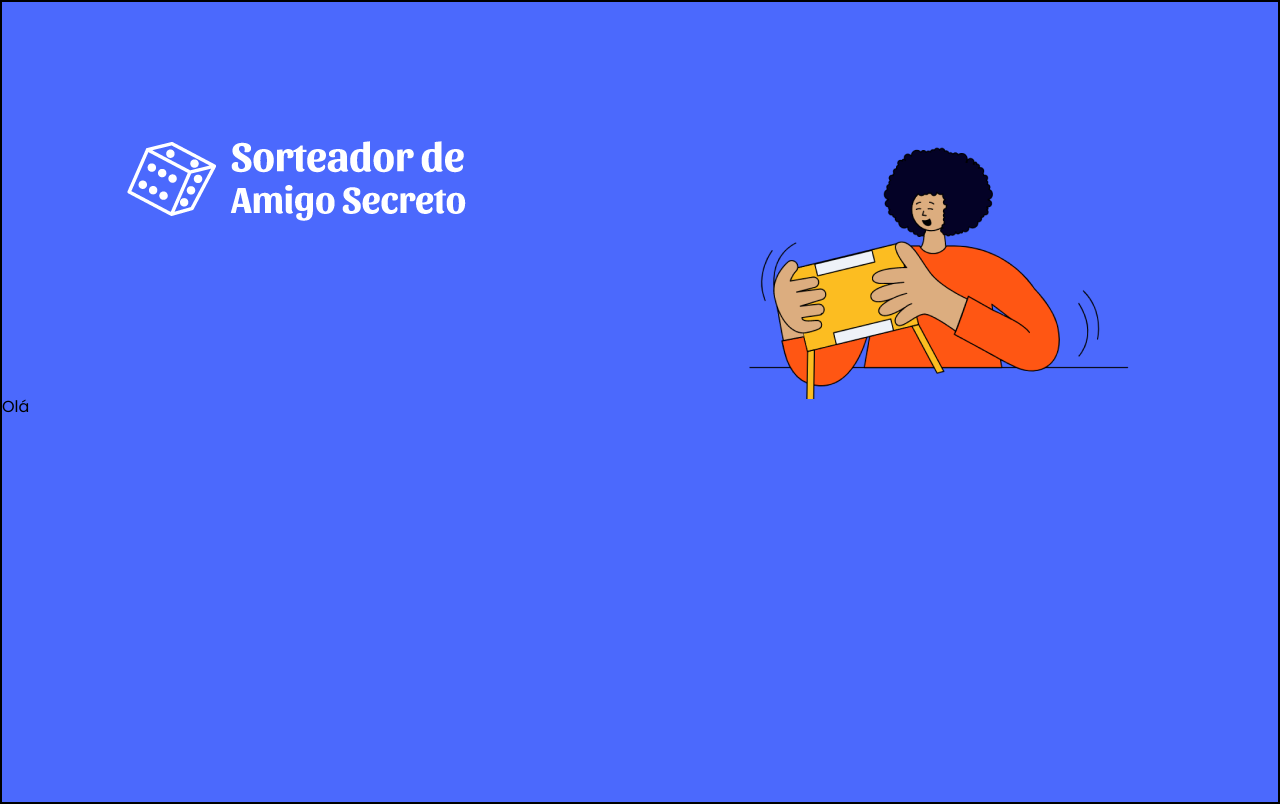
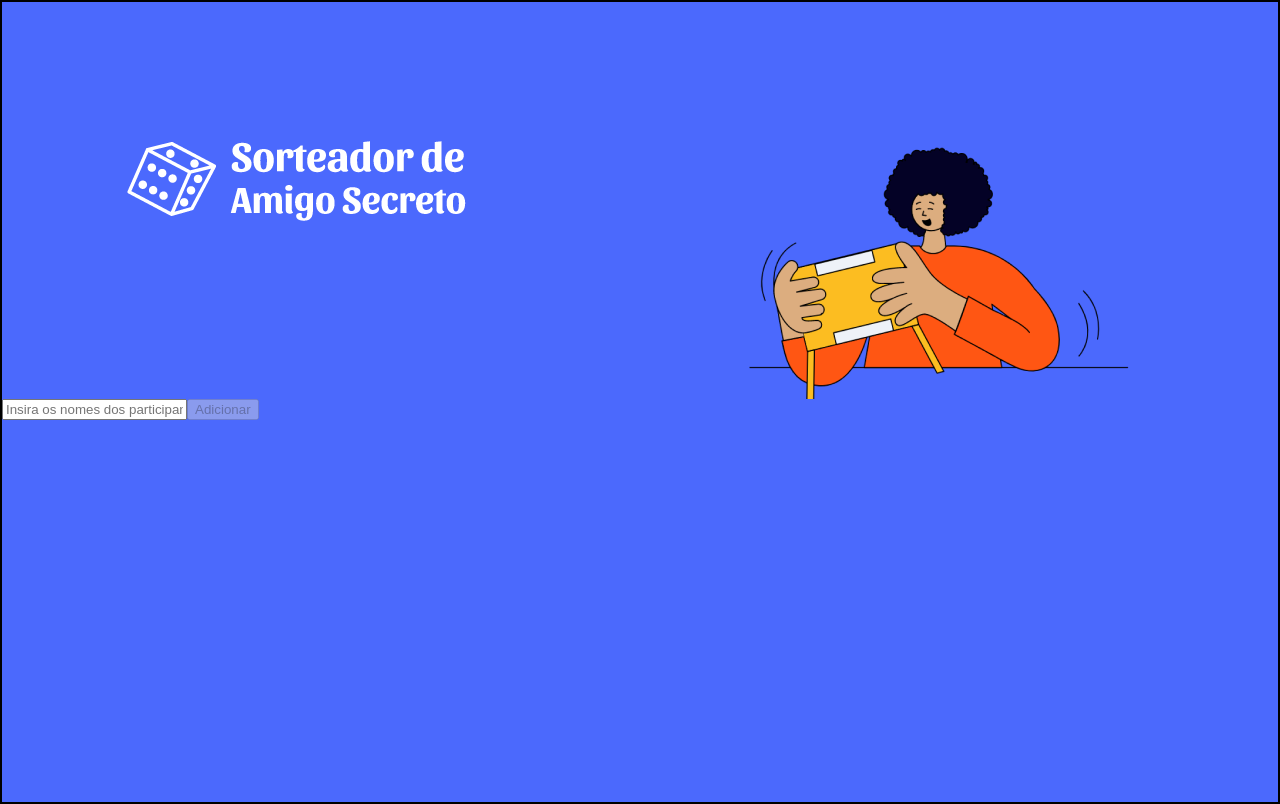
Before and after one commit to Arydiane/sorteador-de-amigo-secreto, a React (Create React App) app: page / in a window 1280 px wide. Built offline with nearby package versions, Linux system fonts and the light colour scheme.

Commit message:
cria rota principal

```diff
--- a/src/App.tsx
+++ b/src/App.tsx
@@ -1,7 +1,18 @@
+import { BrowserRouter, Route, Routes } from "react-router-dom";
+import { RecoilRoot } from "recoil";
+import Formulario from "./components/Formulario";
+import Cabecalho from "./components/Cabecalho";
 
 function App() {
   return (
-    <h1>Olá</h1>
+    <BrowserRouter>
+      <RecoilRoot>
+        <Cabecalho />
+        <Routes>
+          <Route path="/" element={<Formulario />}/>
+        </Routes>
+      </RecoilRoot>
+    </BrowserRouter>
   );
 }
 
--- a/src/index.tsx
+++ b/src/index.tsx
@@ -2,11 +2,9 @@ import React from 'react';
 import ReactDOM from 'react-dom';
 import './index.scss';
 import App from './App';
-import Cabecalho from './components/Cabecalho';
 
 ReactDOM.render(
   <React.StrictMode>
-    <Cabecalho />
     <App />
   </React.StrictMode>,
   document.getElementById('root')
```
